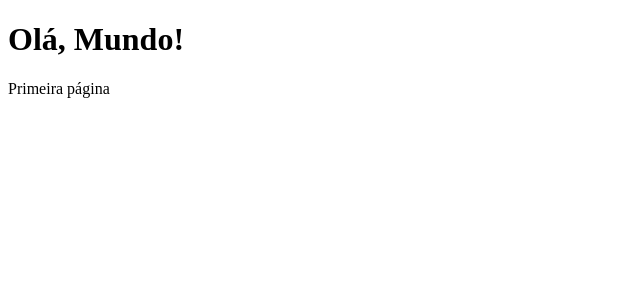
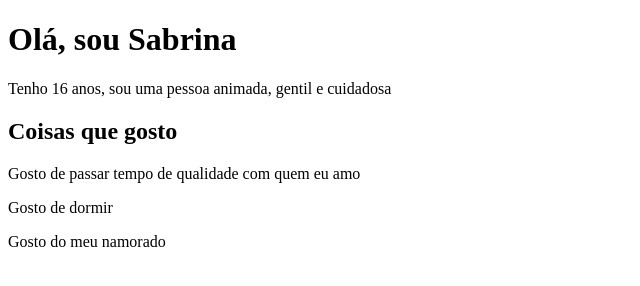
Before and after one commit to sabrinamaco/meu-site, a plain HTML site: page index.html in a window 1280 px wide. Shown: the whole page, without its empty margins (0-640 px from the left). Drawn offline with Linux system fonts and the light colour scheme.

Commit message:
gyu9fgdtyc

```diff
--- a/index.html
+++ b/index.html
@@ -2,14 +2,14 @@
  <html>
  <head>
  <meta charset='UTF-8'>
- <title>Título</title>
+ <title>Sobre Mim</title>
 </head>
  <body>
- <h1>Olá, Mundo!</h1>
- <p>Primeira página</p>
-<h2> </h2>
-<p> <p/>
-<p> <p>
-<p> <p/>
+ <h1>Olá, sou Sabrina</h1>
+ <p> Tenho 16 anos, sou uma pessoa animada, gentil e cuidadosa</p>
+<h2> Coisas que gosto </h2>
+<p> Gosto de passar tempo de qualidade com quem eu amo </p>
+<p> Gosto de dormir </p>
+<p> Gosto do meu namorado</p>
 </body>
  </html>
```
